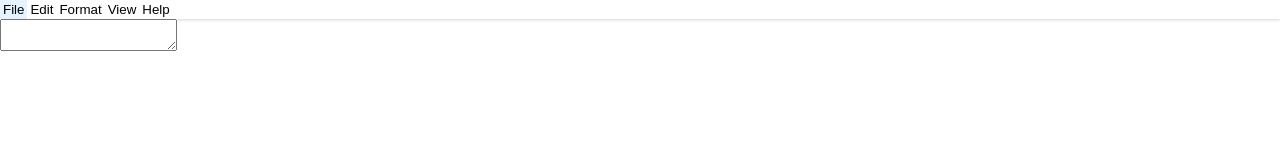
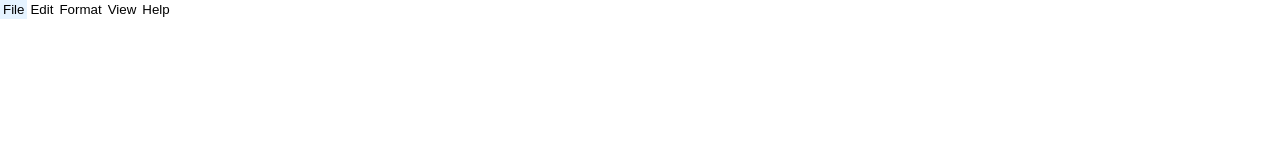
Before and after one commit to i-naeem/ms-notepad-clone, a React (Create React App) app: page / in a window 1280 px wide. Shown: the top 160 px of the page. Built offline with nearby package versions, Linux system fonts and the light colour scheme.

Commit message:
:art: update editor styles

```diff
--- a/src/components/Editor.js
+++ b/src/components/Editor.js
@@ -1,3 +1,15 @@
+import styled from 'styled-components';
+
+const StyledTextArea = styled('textarea')`
+  width: 100vw;
+  height: 100%;
+  padding: 5px;
+  border: none;
+  resize: none;
+  outline: none;
+  font-size: 13px;
+  font-family: 'Consolas', 'Lucida Sans', 'sans-serif';
+`;
 export const Editor = (props) => {
-  return <textarea></textarea>;
+  return <StyledTextArea {...props} />;
 };
```
